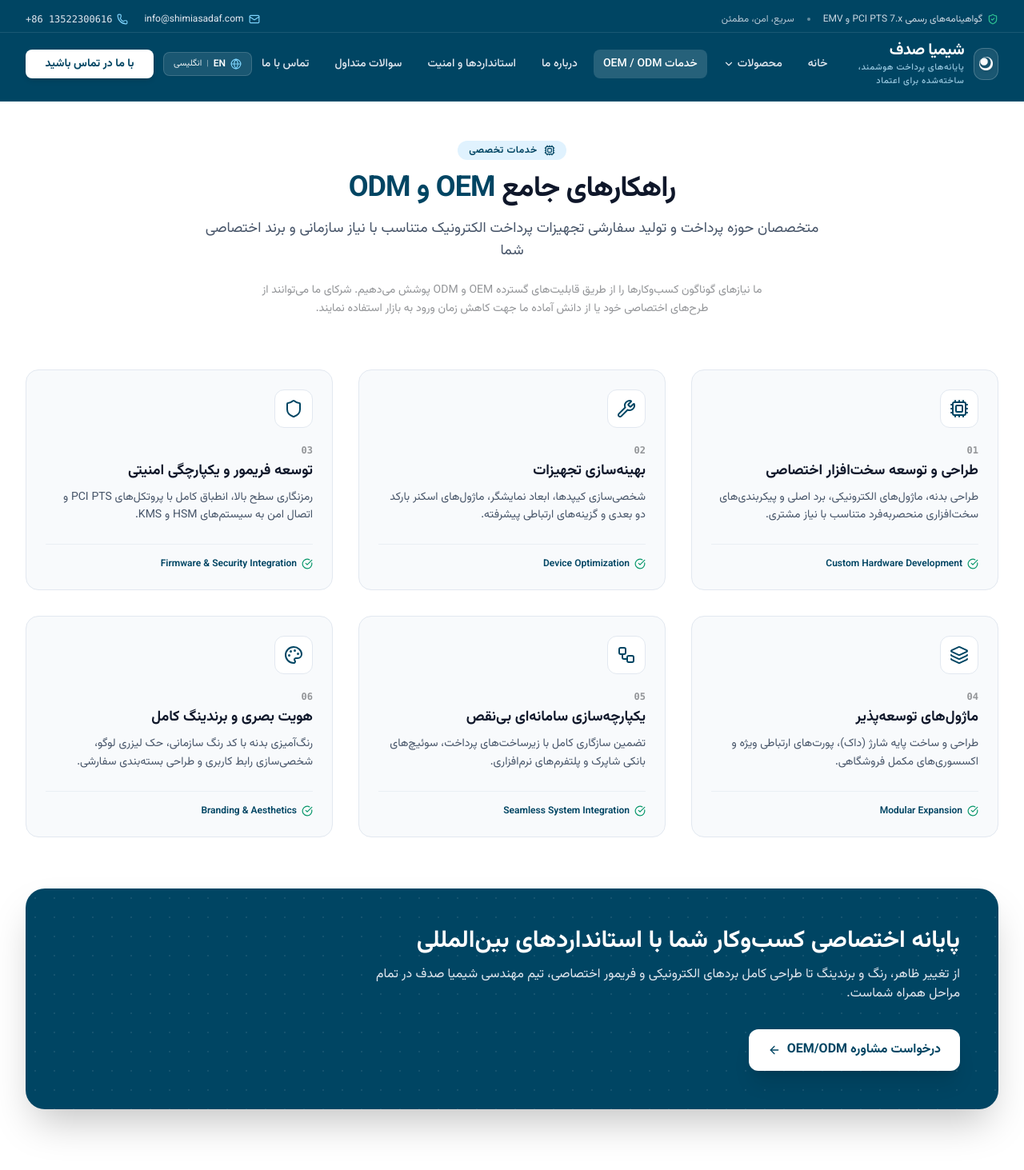
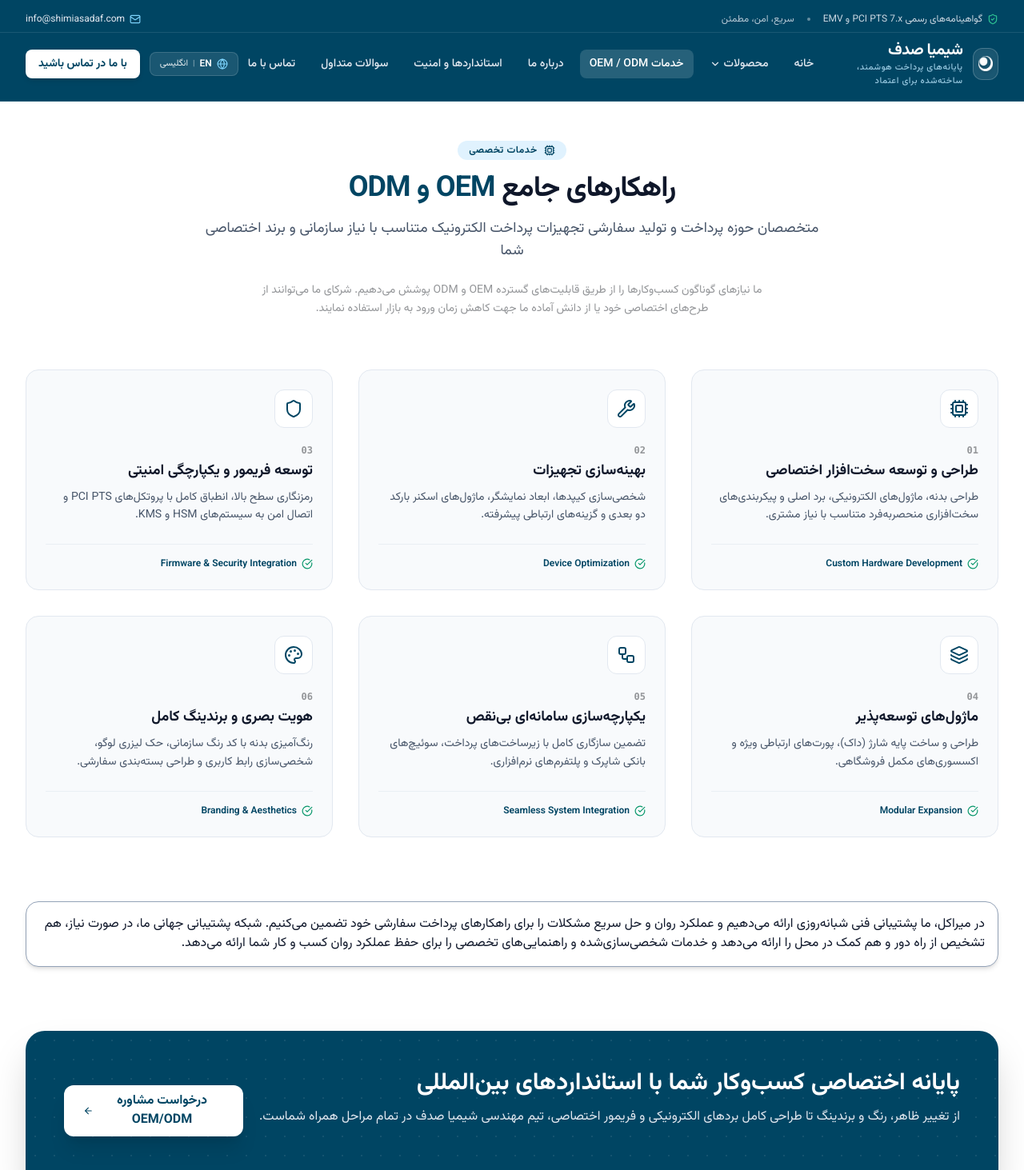
Before and after one commit to Ali-Khalilian/shimiasadaf, a Next.js app: page /oem in a window 1280 px wide. Shown: the top 1463 px of the page at 80% size. Built offline with nearby package versions, Linux system fonts and the light colour scheme.

Commit message:
oem-odm banner design

```diff
--- a/app/page.jsx
+++ b/app/page.jsx
@@ -52,17 +52,17 @@ export default function Home() {
       : 'Shimia Sadaf - Smart POS Payment Terminals';
   }, [lang, content.dir]);
 
-  const handleNavigate = (sectionId) => {
-    setActiveSection(sectionId);
-    const element = document.getElementById(sectionId);
-    if (element) {
-      element.scrollIntoView({ behavior: 'smooth' });
-    }
-  };
+  // const handleNavigate = (sectionId) => {
+  //   setActiveSection(sectionId);
+  //   const element = document.getElementById(sectionId);
+  //   if (element) {
+  //     element.scrollIntoView({ behavior: 'smooth' });
+  //   }
+  // };
 
-  const handleOpenProduct = (productId) => {
-    window.location.href = `/products?product=${productId}`;
-  };
+  // const handleOpenProduct = (productId) => {
+  //   window.location.href = `/products?product=${productId}`;
+  // };
 
   const handleCloseProduct = () => {
     setSelectedProductId(null);
--- a/src/components/Navbar.jsx
+++ b/src/components/Navbar.jsx
@@ -66,13 +66,6 @@ export default function Navbar({ lang, setLang, content, activeSection, onNaviga
             >
               <Mail className="w-3.5 h-3.5 text-sky-300" />
               <span>info@shimiasadaf.com</span>
-            </a>
-            <a
-              href="tel:+8613522300616"
-              className="flex items-center gap-1.5 hover:text-white transition-colors font-mono"
-            >
-              <Phone className="w-3.5 h-3.5 text-sky-300" />
-              <span dir="ltr">+86 13522300616</span>
             </a>
           </div>
         </div>
@@ -265,7 +258,7 @@ export default function Navbar({ lang, setLang, content, activeSection, onNaviga
             <Link
               href="/contact"
               id="navbar-cta-btn"
-              className="hidden sm:inline-flex w-40 items-center justify-center px-4 py-2 rounded-lg bg-white text-primary font-bold text-xs sm:text-sm hover:bg-slate-100 transition-all shadow-md active:scale-95"
+              className="hidden sm:inline-flex whitespace-nowrap items-center justify-center px-4 py-2 rounded-lg bg-white text-primary font-bold text-xs sm:text-sm hover:bg-slate-100 transition-all shadow-md active:scale-95"
             >
               {content.nav.contactBtn}
             </Link>
--- a/src/components/OemOdm.jsx
+++ b/src/components/OemOdm.jsx
@@ -70,25 +70,32 @@ export default function OemOdm({ lang, content, onOpenContact }) {
           ))}
         </div>
 
+
+        <p className='p-4 my-20 bg-white border border-slate-400 rounded-2xl flex items-center gap-3.5 border-primary shadow-md transition-all group'>{oem.info1}</p>
+
+
+
         {/* Banner CTA Box */}
         <div className="rounded-3xl bg-primary text-white p-8 sm:p-12 relative overflow-hidden shadow-2xl">
           <div className="absolute inset-0 bg-[radial-gradient(#ffffff15_1px,transparent_1px)] [background-size:24px_24px] pointer-events-none"></div>
 
-          <div className="relative z-10 max-w-3xl">
-            <h3 className="text-xl sm:text-3xl font-black mb-3">
+          <div className="relative z-10 flex flex-col md:flex-row items-center justify-between">
+            <div className="ml-5">
+              <h3 className="text-xl sm:text-3xl text-center md:text-start font-black mb-3">
               {isRtl
                 ? 'پایانه اختصاصی کسب‌وکار شما با استانداردهای بین‌المللی'
                 : 'Your Brand, Your Innovation, Our Hardware Expertise'}
             </h3>
-            <p className="text-slate-200 text-sm sm:text-base leading-relaxed mb-8">
+            <p className="text-slate-200 lg:text-nowrap text-center md:text-start text-sm sm:text-base leading-relaxed mb-8">
               {isRtl
                 ? 'از تغییر ظاهر، رنگ و برندینگ تا طراحی کامل بردهای الکترونیکی و فریمور اختصاصی، تیم مهندسی شیمیا صدف در تمام مراحل همراه شماست.'
                 : 'From custom branding, chassis colors, and packaging to ground-up board design and secure firmware development, our engineering team handles it all.'}
             </p>
+            </div>
 
             <button
               onClick={onOpenContact}
-              className="inline-flex items-center gap-2 px-6 py-3.5 rounded-xl bg-white text-primary font-bold text-sm sm:text-base hover:bg-slate-100 shadow-xl transition-all active:scale-95"
+              className="inline-flex items-center gap-2 px-6 h-16 py-5 rounded-xl bg-white text-primary font-bold text-sm sm:text-base hover:bg-slate-100 shadow-xl transition-all active:scale-95"
             >
               <span>{isRtl ? 'درخواست مشاوره OEM/ODM' : 'Schedule OEM/ODM Consultation'}</span>
               {isRtl ? <ArrowLeft className="w-4 h-4" /> : <ArrowRight className="w-4 h-4" />}
--- a/src/data/content.js
+++ b/src/data/content.js
@@ -176,6 +176,8 @@ export const siteContent = {
       titleHighlight: 'OEM و ODM',
       subtitle: 'متخصصان حوزه پرداخت و تولید سفارشی تجهیزات پرداخت الکترونیک متناسب با نیاز سازمانی و برند اختصاصی شما',
       intro: 'ما نیازهای گوناگون کسب‌وکارها را از طریق قابلیت‌های گسترده OEM و ODM پوشش می‌دهیم. شرکای ما می‌توانند از طرح‌های اختصاصی خود یا از دانش آماده ما جهت کاهش زمان ورود به بازار استفاده نمایند.',
+      info1: 'در میراکل، ما پشتیبانی فنی شبانه‌روزی ارائه می‌دهیم و عملکرد روان و حل سریع مشکلات را برای راهکارهای پرداخت سفارشی خود تضمین می‌کنیم. شبکه پشتیبانی جهانی ما، در صورت نیاز، هم تشخیص از راه دور و هم کمک در محل را ارائه می‌دهد و خدمات شخصی‌سازی‌شده و راهنمایی‌های تخصصی را برای حفظ عملکرد روان کسب و کار شما ارائه می‌دهد.',
+      info2:'',
       pillars: [
         {
           title: 'طراحی و توسعه سخت‌افزار اختصاصی',
@@ -484,6 +486,8 @@ export const siteContent = {
       titleHighlight: 'OEM & ODM Services',
       subtitle: 'Global payment hardware experts tailoring customized POS solutions to match your corporate identity and operational targets.',
       intro: 'We cater to diverse business requirements through our OEM and ODM capabilities. This allows partners to either utilize their own specialized designs via OEM or leverage our ready-to-customize expertise through ODM to dramatically shorten time-to-market.',
+      info1: 'At Shimia Sadaf, we provide 24/7 technical support and ensure smooth operations for your custom payment solutions. Our global support network offers both remote diagnostics and on-site assistance when needed, delivering personalized guidance to maintain uninterrupted business performance.',
+      info2: '',
       pillars: [
         {
           title: 'Custom Hardware Development',
```
